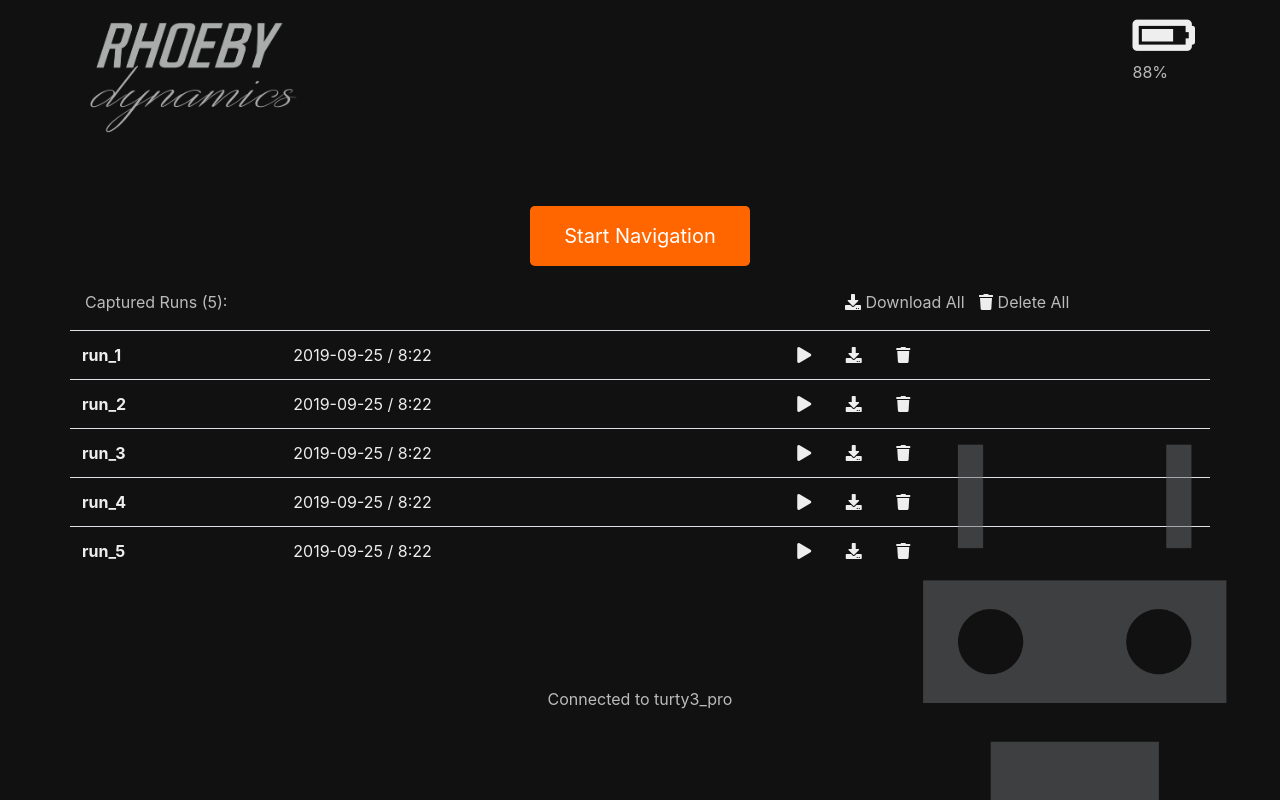
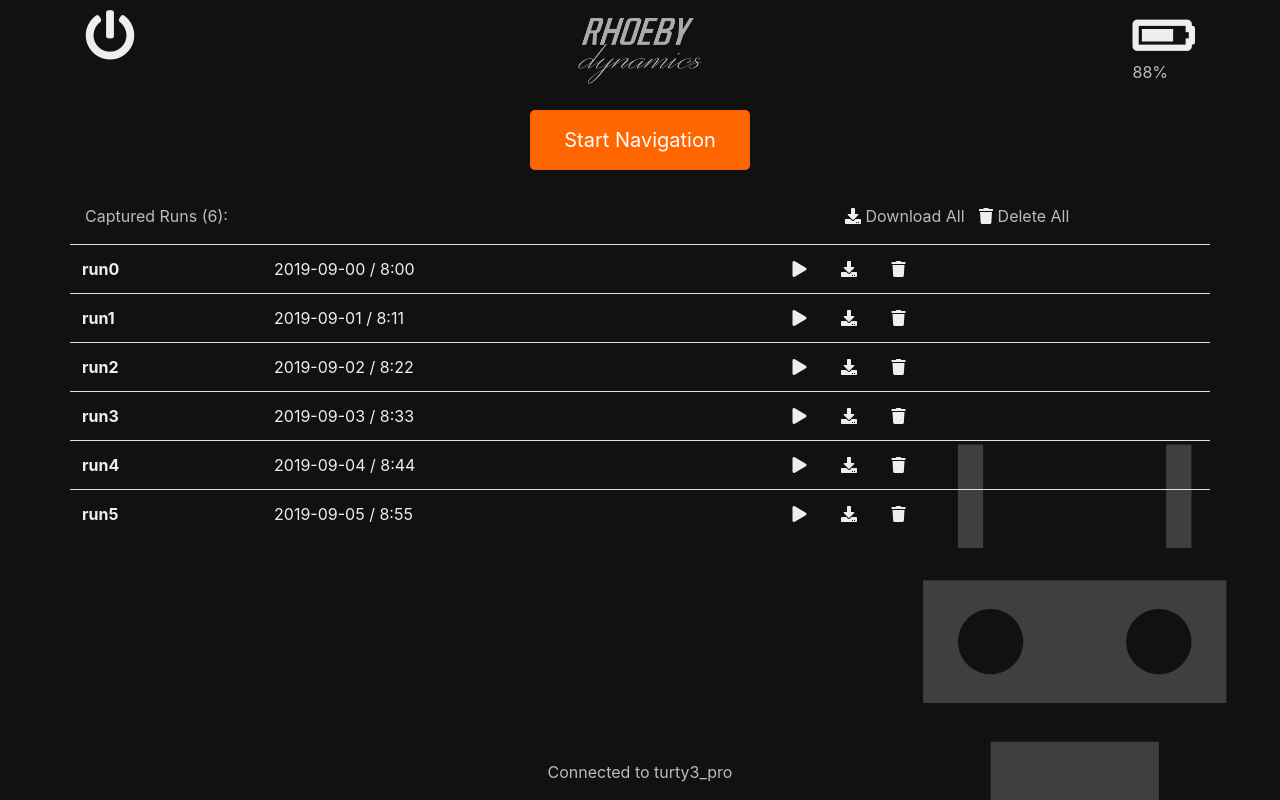
Before and after one commit to Rhoeby/web-remote, a Flask app: page /wip/ in a window 1280 px wide. Run offline with Flask 2, Linux system fonts and the light colour scheme; some libraries are stand-ins or nearby versions.

Commit message:
updated WIP

```diff
--- a/src/app/static/css/main.css
+++ b/src/app/static/css/main.css
@@ -15,29 +15,30 @@ body{
 	position: fixed;
 	right: 20px;
 	top:50%;
-	z-index: 0;
+	z-index: -10;
 }
 
 .btn-primary{
 	width: 50vw;
 	height: 10vh;
 	font-size: 25px;
-	margin-top: 20px;
+	margin: 10px;
 	background-color: #ff6600;
 	border: 0px;
 }
 
 .header-img{
-	width: 50vw;
+	width: 130px;
 }
 
 
-.footer{
-	text-align: center;
-	position: absolute;
-	bottom: 20px;
+.footer {
+  position: absolute;
+  bottom: 0;
+  width: 100%;
+  height: 40px; /* Set the fixed height of the footer here */
+}
 
-}
 
 @media (min-width: 768px) {
 	.title{
@@ -47,7 +48,6 @@ body{
 		width: 220px;
 		height: 60px;
 		font-size: 20px;
-		margin-top: 70px;
 	}
 	.header-img{
 		max-width: 40%;
--- a/src/app/static/js/wip.js
+++ b/src/app/static/js/wip.js
@@ -2,46 +2,22 @@ var app = new Vue({
   el: '#app',
   delimiters: ['${', '}'],
   data: {
-  	battery_percentage: 88,
-  	robot_name: "turty3_pro",
+  	runningTimer: 0,
+  	battery_percentage: null,
+  	robot_name: null,
+  	mapImg: "/latestMap.jpg",
   	mode_enum: {
   		start: 0,
    		run: 1,
     	pause: 2,
   	},
     mode: 0,
-    past_runs: [
-    	{
-    		name: "run_1",
-    		path: "/path/to/run_1/",
-    		date: "2019-09-25",
-    		length: "8:22",
-    	},
-    	{
-    		name: "run_2",
-    		path: "/path/to/run_2/",
-    		date: "2019-09-25",
-    		length: "8:22",
-    	},
-    	{
-    		name: "run_3",
-    		path: "/path/to/run_3/",
-    		date: "2019-09-25",
-    		length: "8:22",
-    	},
-    	{
-    		name: "run_4",
-    		path: "/path/to/run_4/",
-    		date: "2019-09-25",
-    		length: "8:22",
-    	},
-    	{
-    		name: "run_5",
-    		path: "/path/to/run_4/",
-    		date: "2019-09-25",
-    		length: "8:22",
-    	},
-    ],
+    past_runs: [],
+    timerBase: 0,
+    timerStarted: null,
+    imageRefreshRate: 5000,
+    locationNameInput: "",
+
   },
   computed: {
   	battery: function(){
@@ -51,6 +27,76 @@ var app = new Vue({
   		if (this.battery_percentage > 32) return "fas fa-battery-half"
   		if (this.battery_percentage > 10) return "fas fa-battery-quarter"
   		return "fas fa-battery-empty"
+  	},
+  },
+  created: function(){
+  	var self = this
+  	setInterval(function(){
+  		self.mapImg = "/latestMap.jpg?" + Date.now()
+  	}, self.imageRefreshRate)
+  },
+  methods: {
+  	startNav: function(){
+  		$.get("/startNavigation")
+  		var self = this
+  		this.timerStarted = Date.now()
+  		this.mode = this.mode_enum.run
+  		var updateTimer = function() {
+  			self.runningTimer = msToTime(self.timerBase + Date.now() - self.timerStarted)
+  			setTimeout(()=>{
+  				if (self.timerStarted) updateTimer()
+  			}, 250)
+  		}
+  		updateTimer()
+  	},
+  	pauseNav: function(){
+  		$.get("/pauseNavigation")
+  		this.timerBase = this.timerBase + Date.now() - this.timerStarted
+  		this.timerStarted = null
+  		this.mode = this.mode_enum.pause
+  	},
+  	saveNav: function(){
+  		var self=this
+  		$.get("/saveNavigation", {
+  			location: self.locationNameInput,
+  		})
+  		this.locationNameInput = ""
+  		this.timerBase = 0;
+  		this.mode = this.mode_enum.start
+  	},
+  	discardNav: function(){
+  		$.get("/discardNavigation")
+  		this.timerBase = 0;
+  		this.mode = this.mode_enum.start
+  	},
+
+  	setup: function(){
+  		console.log("setup")
+  		var self = this
+  		$.get("/loadData/", function(data){
+  			console.log(data)
+  			self.battery_percentage = data.battery_percentage
+  			self.past_runs = data.past_runs
+  			self.robot_name = data.robot_name
+  		})
   	}
+
+  },
+  beforeMount(){
+  	this.setup()
   }
 })
+
+function msToTime(s) {
+  var ms = s % 1000;
+  s = (s - ms) / 1000;
+  var secs = s % 60;
+  s = (s - secs) / 60;
+  var mins = s % 60;
+  var hrs = (s - mins) / 60;
+  if (hrs < 10) hrs = "0" + hrs
+  if (mins < 10) mins = "0" + mins
+  if (secs < 10) secs = '0' + secs
+
+  return hrs + ':' + mins + ':' + secs
+}
--- a/src/app/templates/wip.html
+++ b/src/app/templates/wip.html
@@ -5,13 +5,19 @@
 <div class="watermark">
     <img src="{{ url_for('static', filename = 'img/watermark.png')}}" style="max-height: 70vh; opacity: 0.5;">
 </div>
-<div class="main-container container" id="app">
+<div id="app">
+<div class="main-container container">
     <div class="title">
         <div class="row">
-            <div class="col-6">
-                <img src="{{ url_for('static', filename = 'img/text.png')}}" class="header-img">
+            <div class="col-4">
+                <i class="fas fa-power-off" style="font-size: 50px;"></i>
             </div>
-            <div class="col-6">
+            <div class="col-4">
+            	<center>
+                	<img src="{{ url_for('static', filename = 'img/text.png')}}" class="header-img">
+            	</center>
+            </div>
+            <div class="col-4">
                 <div class="float-right">
 
                     <i :class="battery" style="font-size: 50px;"></i>
@@ -24,7 +30,7 @@
         <div id="start"  v-if="mode == mode_enum.start">
             <div class="middle">
                 <center>
-                    <button type="button" @click="mode=mode_enum.run" class="btn btn-primary btn-lg">Start Navigation</button>
+                    <button type="button" @click="startNav" class="btn btn-primary btn-lg">Start Navigation</button>
                 </center>
             </div>
             <br>
@@ -70,31 +76,83 @@
         <div id="run"  v-if="mode == mode_enum.run">
             <div class="middle">
                 <center>
-                    <p id="timer">Running... time</p>
-                    <button type="button" class="btn btn-primary btn-lg" id="pause_button" @click="mode=mode_enum.pause">Pause Navigation</button>
+                    <h2 id="timer">Running... ${runningTimer}</h2>
+                    <button type="button" class="btn btn-primary btn-lg" id="pause_button" @click="pauseNav()">Pause Navigation</button>
                 </center>
             </div>
 
             <div class="bottom">
                <center>
-                    <img src="{{ url_for('static', filename = 'map.jpg')}}" class="map-img" id="map_img" alt="Unable To Load Map Image"/>
+                    <img :src="mapImg" class="map-img" id="map_img" alt="Unable To Load Map Image"/>
                 </center>
             </div>
         </div>
         <div id="pause" v-if="mode == mode_enum.pause">
-        	<h1>Paused</h1>
-        	<button type="button" class="btn btn-primary btn-lg" id="pause_button" @click="mode=mode_enum.run">Resume Navigation</button>
-        	<button type="button" class="btn btn-primary btn-lg" id="pause_button" @click="mode=mode_enum.start">End Navigation</button>
+        	<div class="row">
+        		<div class="col-12">
+
+		        	<center>
+		        	<h2>Paused... ${runningTimer}</h2>
+		        	<button type="button" class="btn btn-primary btn-lg" id="pause_button" @click="startNav()">Resume Navigation</button>
+		        	</center>
+		        	<div class="mapPreview">
+		               <center>
+		                    <img :src="mapImg" class="map-img" id="map_img" alt="Unable To Load Map Image"/>
+		                </center>
+		            </div>
+        		</div>
+        	</div>
+            <div class="row">
+            	<div class="col-md-4 offset-md-1 offset-lg-2">
+            		<center>
+            			<button type="button" class="btn btn-primary btn-lg" id="pause_button" data-toggle="modal" data-target="#exampleModalCenter">End Run & Save</button>
+            		</center>
+            	</div>
+            	<div class="col-md-4 offset-md-1 offset-lg-0">
+            		<center>
+            			<button type="button" class="btn btn-primary btn-lg" id="pause_button" @click="discardNav()">End Run & Discard</button>
+            		</center>
+            	</div>
+            </div>
+
         </div>
 
     </div>
-    <br><br><br><br>
-    	<center>
+</div>
+
+    	<footer class="footer">
+    	<div class="container text-center">
 	    	<p v-if="robot_name != null">Connected to ${robot_name}</p>
 	        <p v-else>Disconnected! Trying to reconnect...</p>
-    	</center>
+    	</div>
+    	</footer>
+
+
+<!-- Modal -->
+<div class="modal fade" id="exampleModalCenter" tabindex="-1" role="dialog" aria-labelledby="exampleModalCenterTitle" aria-hidden="true">
+  <div class="modal-dialog modal-dialog-centered" role="document">
+    <div class="modal-content">
+      <div class="modal-header">
+        <h5 class="modal-title" id="exampleModalLongTitle">Some Additional Info...</h5>
+        <button type="button" class="close" data-dismiss="modal" aria-label="Close">
+          <span aria-hidden="true">&times;</span>
+        </button>
+      </div>
+      <div class="modal-body">
+        <form>
+		  <div class="form-group">
+		    <label for="location">Location Name</label>
+		    <input type="text" class="form-control" id="locationName" v-model="locationNameInput" aria-describedby="locationHelp" placeholder="Enter location Name">
+		  </div>
+		</form>
+      </div>
+      <div class="modal-footer">
+        <button type="button" class="btn btn-primary" data-dismiss="modal" @click="saveNav()">Save changes</button>
+      </div>
+    </div>
+  </div>
 </div>
-
+</div>
 </body>
 <script src="{{ url_for('static', filename = 'js/wip.js')}}"></script>
 {% endblock %}
--- a/src/app/views.py
+++ b/src/app/views.py
@@ -48,14 +48,46 @@ def key_released():
 	print("KEY RELEASED: ", key)
 	return jsonify({})
 
+
+@app.route('/loadData/')
+def loadData():
+	print("Page Loaded")
+	data = {
+		'battery_percentage': 88,
+		'robot_name': "turty3_pro",
+		'past_runs': [
+
+		]
+	}
+	for i in range(6):
+		data['past_runs'].append({
+			"name": "run" + str(i),
+			"path": "/path/to/run_" + str(i),
+			"date": "2019-09-0" + str(i),
+			"length": "8:" + str(i) + str(i),
+			})
+	return jsonify(data)
+
+
 @app.route('/startNavigation/')
 def start_nav():
 	print("START NAV")
 	return jsonify({})
 
-@app.route('/stopNavigation/')
-def stop_nav():
-	print("STOP NAV")
+@app.route('/pauseNavigation/')
+def pause_nav():
+	print("PAUSE NAV")
+	return jsonify({})
+
+@app.route('/saveNavigation/')
+def save_nav():
+	location = request.args.get("location")
+	print("SAVE NAV", location)
+	return jsonify({})
+
+@app.route('/discardNavigation/')
+def discard_nav():
+	print("DISCARD NAV")
 	return jsonify({})
 
 @app.route('/downloadFiles/')
@@ -63,6 +95,8 @@ def downloadFiles():
 	path = "static/img/map.jpg"
 	print("sending files from", path)
 	return send_file(path)
+
+
 @app.route('/latestMap.jpg')
 def latestMap():
 	path = "static/img/map.jpg"
--- a/src/run.py
+++ b/src/run.py
@@ -12,6 +12,10 @@ from PIL import Image
 
 DIR_PATH = os.path.dirname(os.path.realpath(__file__))
 IMG_PATH = os.path.join(DIR_PATH, "app/static/img")
+
+import logging
+log = logging.getLogger('werkzeug')
+log.setLevel(logging.ERROR)
 
 def convert_img(d):
 	if d == -1:
```
